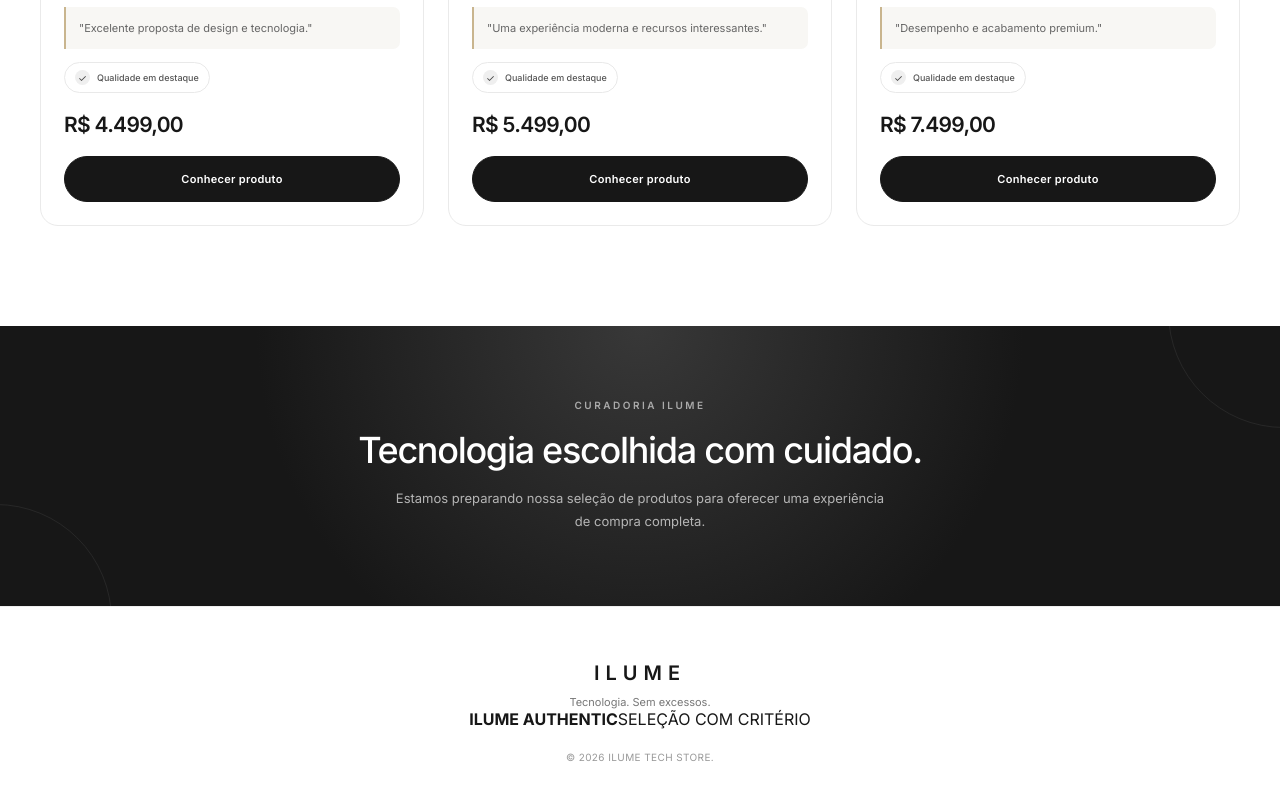
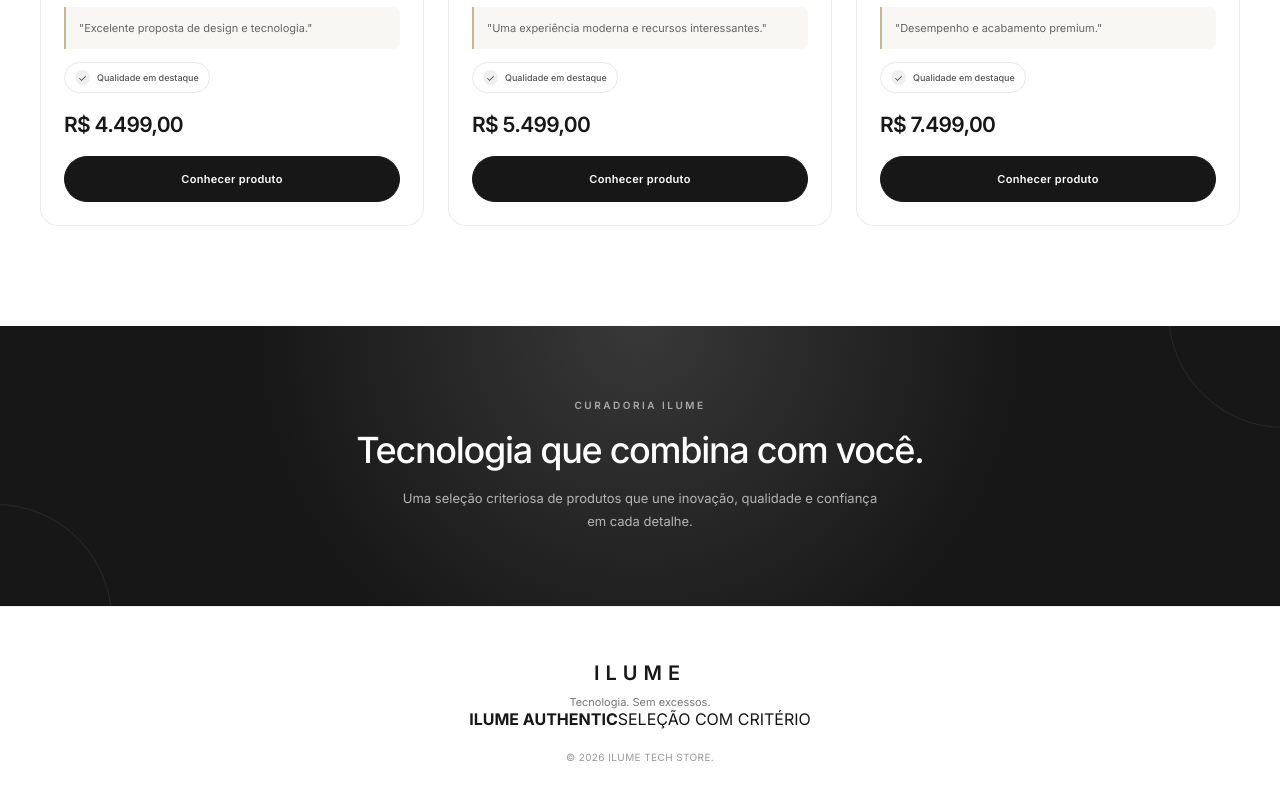
Before and after one commit to ytmatheus332-maker/ilume-tech-store, a React (Vite) app: page / in a window 1280 px wide. Shown: the part 1912-2712 px from the top of the page. Built offline with nearby package versions, Linux system fonts and the light colour scheme; no server answers.

Commit message:
Atualizar o App.tsx

```diff
--- a/src/App.tsx
+++ b/src/App.tsx
@@ -93,10 +93,10 @@ function Home() {
 
         <section className="featured">
           <span>CURADORIA ILUME</span>
-          <h2>Tecnologia escolhida com cuidado.</h2>
+          <h2>Tecnologia que combina com você.</h2>
           <p>
-            Estamos preparando nossa seleção de produtos
-            para oferecer uma experiência de compra completa.
+            Uma seleção criteriosa de produtos que une
+            inovação, qualidade e confiança em cada detalhe.
           </p>
         </section>
       </main>
```
